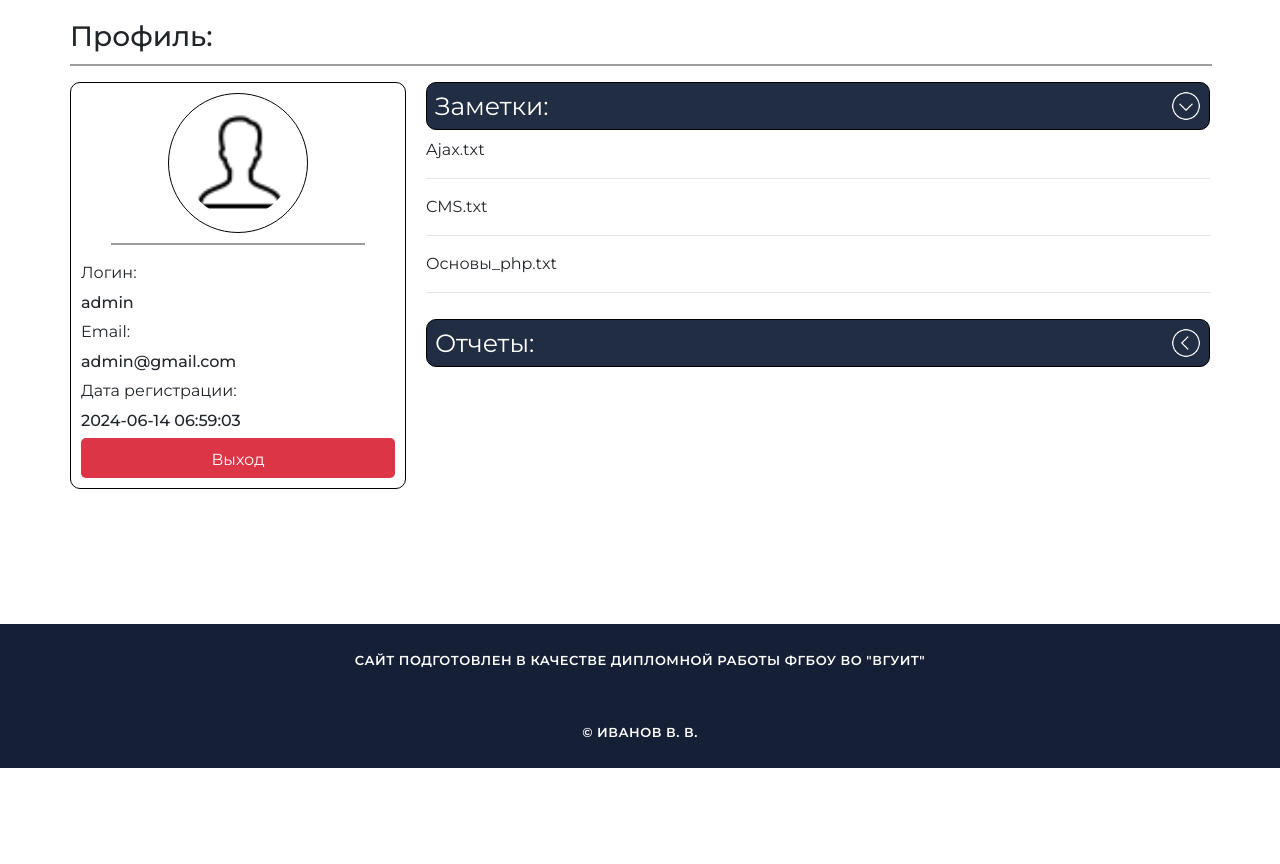
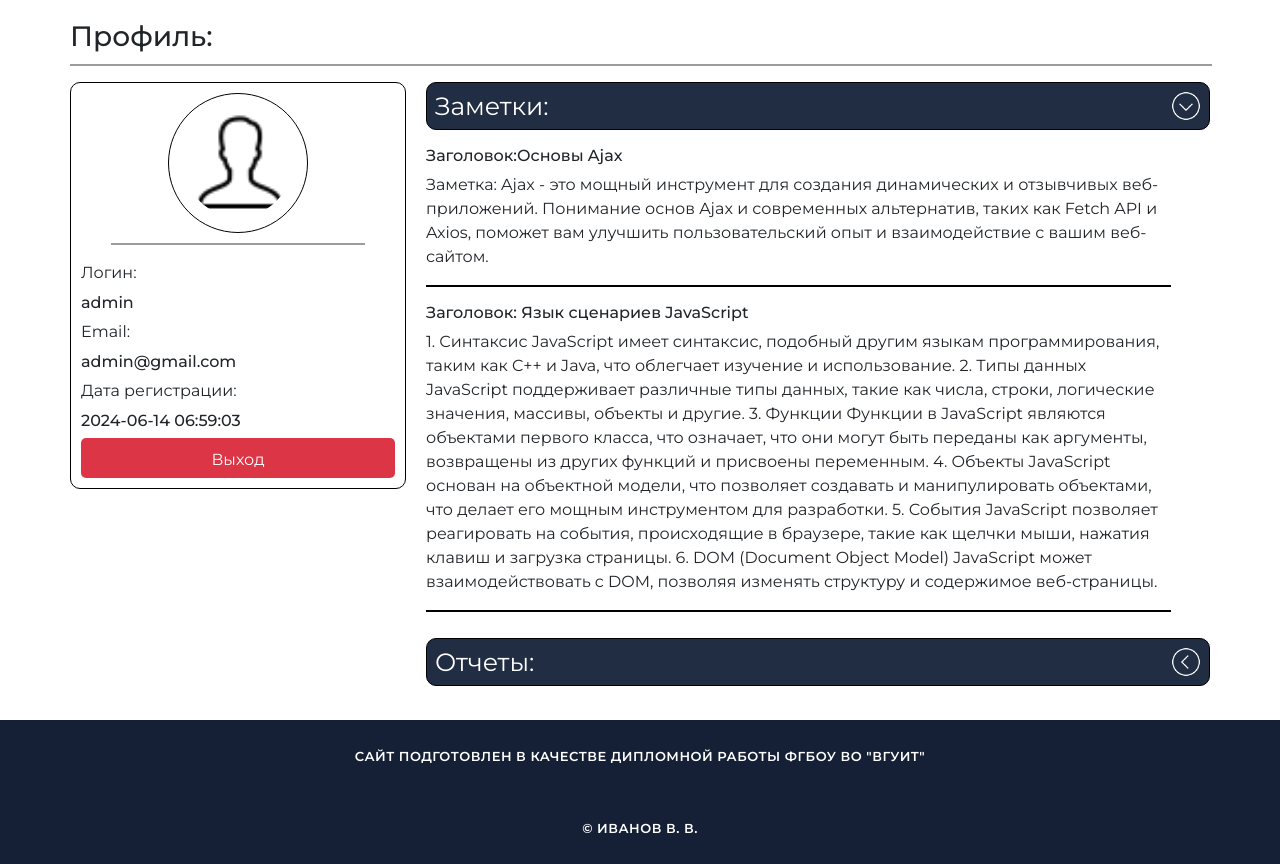
Before and after one commit to IvanoVctr/vsuet_edu, a PHP site: page /user_page.php in a window 1280 px wide, after a click on "Заметки:". Shown: the part 80-944 px from the top of the page. Before the commit the page ends 848 px from the top, so only its background shows below. Run offline with PHP 8.4, Linux system fonts and the light colour scheme; a user stored in the database is signed in.

Commit message:
site ready

```diff
--- a/assets/css/templatemo-grad-school.css
+++ b/assets/css/templatemo-grad-school.css
@@ -1794,7 +1794,7 @@ option {
 /* Lectures page */
 .user-page {
   margin: 20px 0;
-  min-height: 73vh;
+  min-height: 85vh;
 }
 
 .user-main {
@@ -1886,3 +1886,10 @@ option {
 .accordion-button:not(.collapsed) > img {
   transform: rotate(-90deg);
 }
+
+.note{
+  width: 95%;
+}
+.note hr{
+  border: 1px solid #000;
+}
--- a/connection.php
+++ b/connection.php
@@ -1,6 +1,6 @@
 <?php
 // Подключаемся к базе данных
-$conn = mysqli_connect("localhost", "root", "Admin2004", "zlukzl7t_vsuet_l");
+$conn = mysqli_connect("localhost", "zlukzl7t_vsuet_l", "Admin2004", "zlukzl7t_vsuet_l");
 
 // Проверяем соединение
 if (!$conn) {
--- a/index.php
+++ b/index.php
@@ -104,12 +104,6 @@
             <img src="assets/images/ico/js.png" alt="Course #2">
             <div class="down-content">
               <h4>JS</h4>
-            </div>
-          </div>
-          <div class="item">
-            <img src="assets/images/ico/jQuery.png" alt="Course #3">
-            <div class="down-content">
-              <h4>jQuery</h4>
             </div>
           </div>
           <div class="item">
--- /dev/null
+++ b/notes/admin-1718598900.txt
@@ -0,0 +1,2 @@
+<h6>Заголовок:Основы Ajax</h6> Заметка: Ajax - это мощный инструмент для создания динамических и отзывчивых веб-приложений. Понимание основ Ajax и современных альтернатив, таких как Fetch API и Axios, поможет вам улучшить пользовательский опыт и взаимодействие с вашим веб-сайтом.
+<hr>
--- /dev/null
+++ b/notes/admin-1718598953.txt
@@ -0,0 +1,12 @@
+<h6>Заголовок: Язык сценариев JavaScript</h6>1. Синтаксис JavaScript имеет синтаксис, подобный другим языкам программирования, таким как C++ и Java, что облегчает изучение и использование.
+
+2. Типы данных JavaScript поддерживает различные типы данных, такие как числа, строки, логические значения, массивы, объекты и другие.
+
+3. Функции Функции в JavaScript являются объектами первого класса, что означает, что они могут быть переданы как аргументы, возвращены из других функций и присвоены переменным.
+
+4. Объекты JavaScript основан на объектной модели, что позволяет создавать и манипулировать объектами, что делает его мощным инструментом для разработки.
+
+5. События JavaScript позволяет реагировать на события, происходящие в браузере, такие как щелчки мыши, нажатия клавиш и загрузка страницы.
+
+6. DOM (Document Object Model) JavaScript может взаимодействовать с DOM, позволяя изменять структуру и содержимое веб-страницы.
+<hr>
--- a/user_page.php
+++ b/user_page.php
@@ -2,16 +2,25 @@
 session_start();
 
 if (!isset($_SESSION['username'])) {
-    header("Location: index.php");
-    exit();
+  header("Location: index.php");
+  exit();
 }
 
 $username = $_SESSION['username'];
 $email = $_SESSION['email'];
 
+// Add this code block where you want to display the notes
+
+$username = $_SESSION['username'];
+$filePath = __DIR__ . "/notes/$username.txt";
+
+$notes = "";
+if (file_exists($filePath)) {
+  $notes = file_get_contents($filePath);
+}
 ?>
 <!DOCTYPE html>
-<html lang="ru" style="height: 100% !important;">
+<html lang="ru">
 
 <head>
   <meta charset="utf-8">
@@ -36,7 +45,7 @@ $email = $_SESSION['email'];
 </head>
 
 <body style="height: 100% !important;" class="d-flex flex-column">
-   <!--header-->
+  <!--header-->
   <header class="main-header clearfix" role="header">
     <div class="logo">
       <a href="index.php">Вгуит_лекции</a>
@@ -62,14 +71,14 @@ $email = $_SESSION['email'];
           </div>
           <div class="user-page-block">
             <div class="user-info">
-              <img class="user-img" width="140" height="140" src="assets\images\user.png" alt="user--v1"/>
+              <img class="user-img" width="140" height="140" src="assets\images\user.png" alt="user--v1" />
               <hr style="border: 1px solid #9c9c9c; width: 80%; margin-top: 10px;">
               <label>Логин:</label>
-              <h6><?php echo $_SESSION['username'];?></h6>
+              <h6><?php echo $_SESSION['username']; ?></h6>
               <label>Email:</label>
-              <h6><?php echo $_SESSION['email'];?></h6>
+              <h6><?php echo $_SESSION['email']; ?></h6>
               <label>Дата регистрации:</label>
-              <h6><?php echo $_SESSION['created_at'];?></h6>
+              <h6><?php echo $_SESSION['created_at']; ?></h6>
               <input type="submit" value="Выход" class="btn-exit btn btn-danger" onclick="logout()">
             </div>
             <div class="data-block">
@@ -84,12 +93,21 @@ $email = $_SESSION['email'];
                   <div id="panelsStayOpen-collapseTwo" class="accordion-collapse collapse"
                     aria-labelledby="panelsStayOpen-headingTwo">
                     <div class="accordion-body">
-                      <a>Ajax.txt</a>
-                      <hr>
-                      <a>CMS.txt</a>
-                      <hr>
-                      <a>Основы_php.txt</a>
-                      <hr>
+                      <?php
+                      $username = $_SESSION['username'];
+                      $notesDir = __DIR__ . '/notes/';
+                      $files = glob($notesDir . "$username-*.txt");
+
+                      if ($files) {
+                        foreach ($files as $file) {
+                          $noteContent = file_get_contents($file);
+                          // Parse note content or display as needed
+                          echo "<div class='note'><p>$noteContent</p></div>";
+                        }
+                      } else {
+                        echo "<p>У вас пока нет заметок.</p>";
+                      }
+                      ?>
                     </div>
                   </div>
                 </div>
@@ -103,9 +121,7 @@ $email = $_SESSION['email'];
                   <div id="panelsStayOpen-collapseThree" class="accordion-collapse collapse"
                     aria-labelledby="panelsStayOpen-headingThree">
                     <div class="accordion-body">
-                      <a>Отчет-Ajax.docx</a>
-                      <hr>
-                      <a>Отчет-Ajax.docx</a>
+
                       <hr>
                     </div>
                   </div>
@@ -119,7 +135,7 @@ $email = $_SESSION['email'];
   <!-- end user page-->
 
   <!-- footer -->
-  <footer style="bottom: 0;">
+  <footer>
     <div class="container">
       <div class="row">
         <div class="col-md-12">
@@ -146,8 +162,9 @@ $email = $_SESSION['email'];
 
 <!-- Script end -->
 <script>
-    function logout() {
+  function logout() {
     window.location.href = 'logout.php';
-}
+  }
 </script>
+
 </html>
```
Also changed, not shown: database.sql (deleted, +0 -74 lines), lectures.php (+8 -6 lines), save_note.php (added, +30 -0 lines).
